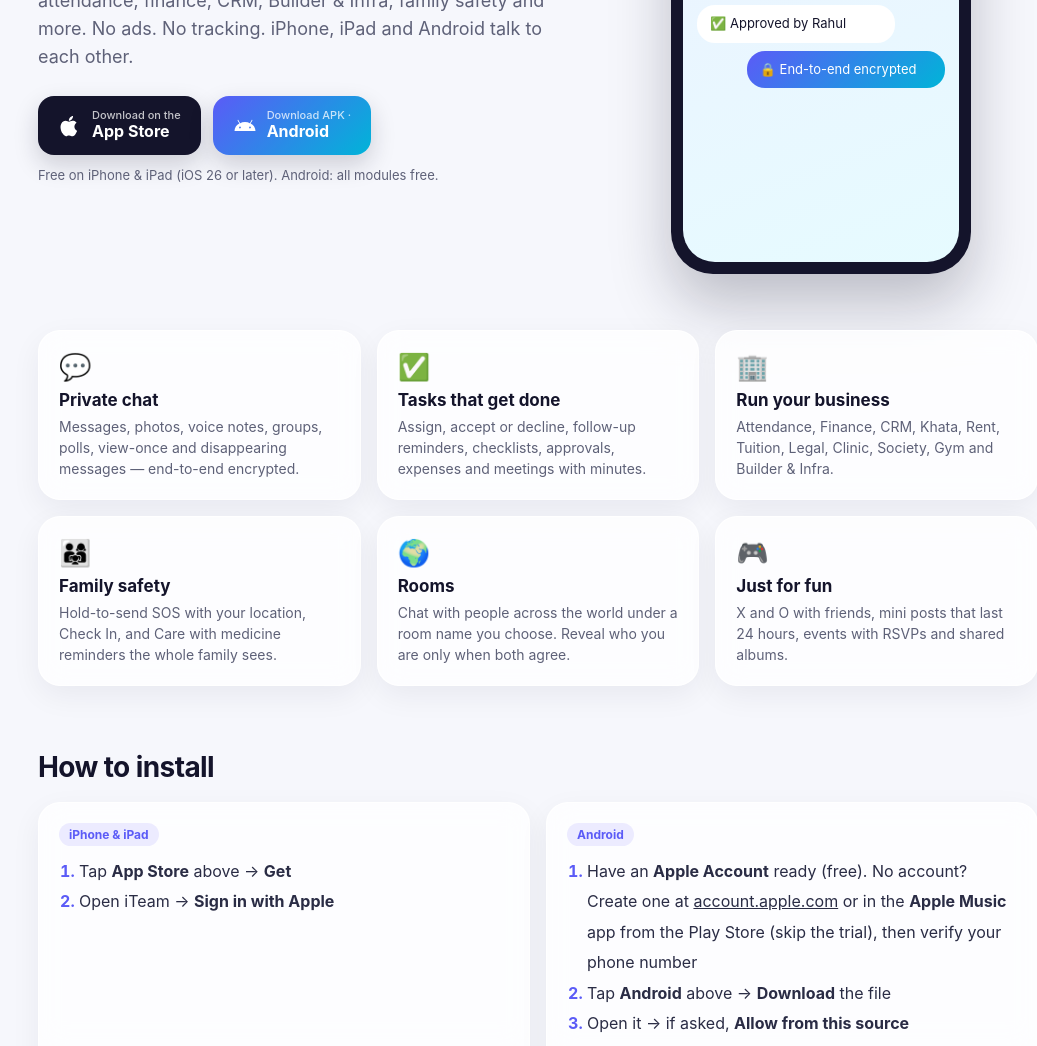
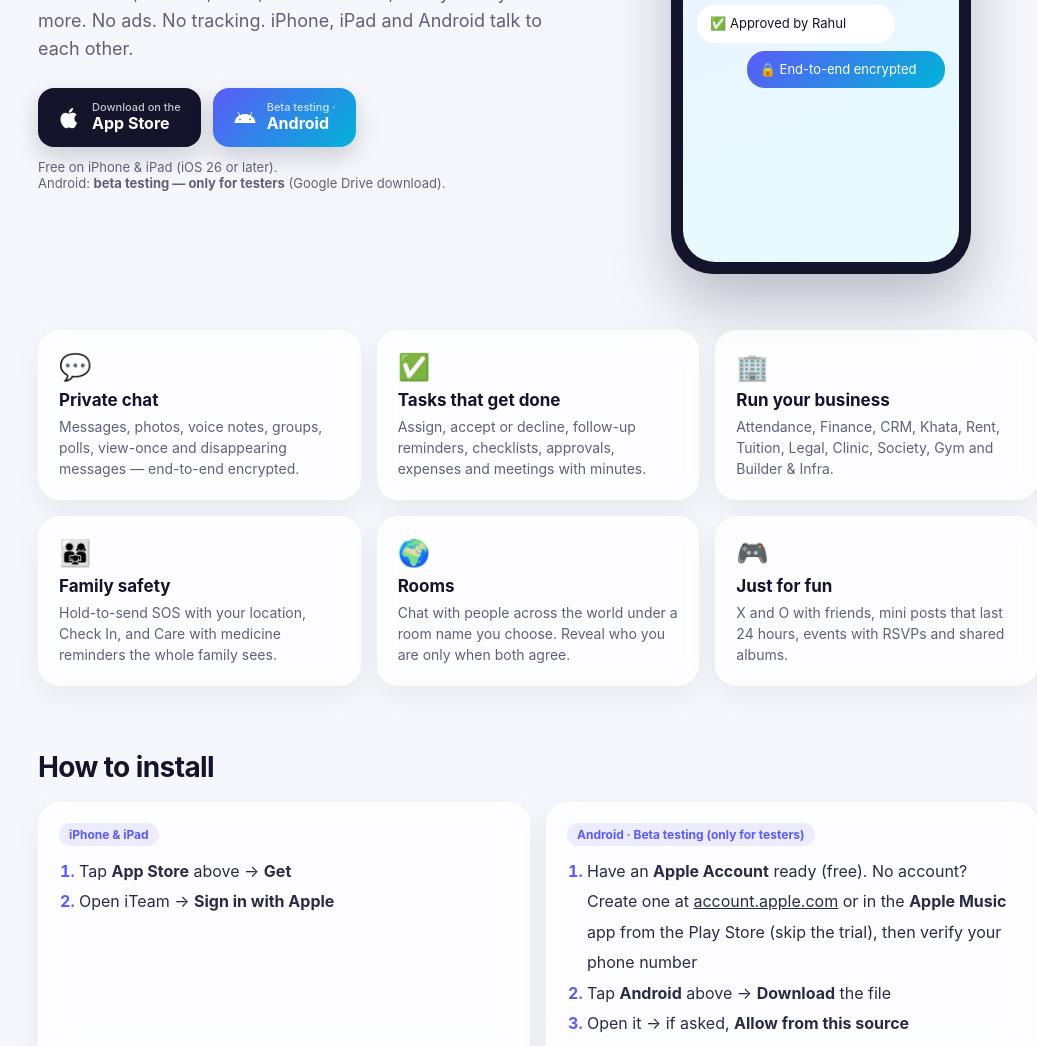
Before and after one commit to deven86/iteam-web, a plain HTML site: page index.html in a window 1280 px wide. Shown: the part 442-1488 px from the top of the page, without its empty margins (102-1139 px from the left). Drawn offline with Linux system fonts and the light colour scheme.

Commit message:
Add files via upload

```diff
--- a/index.html
+++ b/index.html
@@ -70,7 +70,7 @@
           <svg viewBox="0 0 24 24"><path d="M17.6 9.5l1.8-3.1c.1-.2 0-.4-.2-.5-.2-.1-.4 0-.5.2l-1.8 3.1C15.5 8.5 13.8 8.1 12 8.1s-3.5.4-4.9 1.1L5.3 6.1c-.1-.2-.3-.3-.5-.2-.2.1-.3.3-.2.5l1.8 3.1C3.4 11 1.6 13.8 1.5 17h21c-.1-3.2-1.9-6-4.9-7.5zM7 14.4c-.5 0-.9-.4-.9-.9s.4-.9.9-.9.9.4.9.9-.4.9-.9.9zm10 0c-.5 0-.9-.4-.9-.9s.4-.9.9-.9.9.4.9.9-.4.9-.9.9z"/></svg>
           <span><small id="andSmall">Get it for</small>Android</span></a>
       </div>
-      <p class="note" id="note">Free on iPhone &amp; iPad (iOS 26 or later). Android: all modules free.</p>
+      <p class="note" id="note">Free on iPhone &amp; iPad (iOS 26 or later).<br>Android: <b>beta testing — only for testers</b> (Google Drive download).</p>
     </div>
     <div class="phone" aria-hidden="true"><div class="screen">
       <span class="chip">💬 Chats</span> <span class="chip">🌍 Rooms</span>
@@ -96,7 +96,7 @@
   <div class="steps">
     <div class="card" id="iosSteps"><span class="tag">iPhone &amp; iPad</span>
       <ol id="iosList"></ol></div>
-    <div class="card" id="andSteps"><span class="tag">Android</span>
+    <div class="card" id="andSteps"><span class="tag">Android · Beta testing (only for testers)</span>
       <ol id="andList"></ol>
       <p class="note">iTeam signs you in with an Apple Account — it keeps your chats private without needing your phone number. It's free and needs no Apple device.</p></div>
   </div>
@@ -129,7 +129,7 @@ const ios = document.getElementById("ios"), and = document.getElementById("andro
 ios.href = LINKS.appStoreLive ? LINKS.appStore : LINKS.testFlight;
 if (!LINKS.appStoreLive) document.getElementById("iosSmall").textContent = "Beta on TestFlight ·";
 and.href = LINKS.playLive ? LINKS.play : LINKS.apk;
-document.getElementById("andSmall").textContent = LINKS.playLive ? "Get it on Google Play ·" : "Download APK ·";
+document.getElementById("andSmall").textContent = LINKS.playLive ? "Get it on Google Play ·" : "Beta testing ·";
 if (isIOS) { ios.classList.add("mine"); and.classList.add("ghost"); }
 if (isAndroid) { and.classList.add("mine"); ios.classList.add("ghost"); }
 const li = (html) => `<li>${html}</li>`;
```
